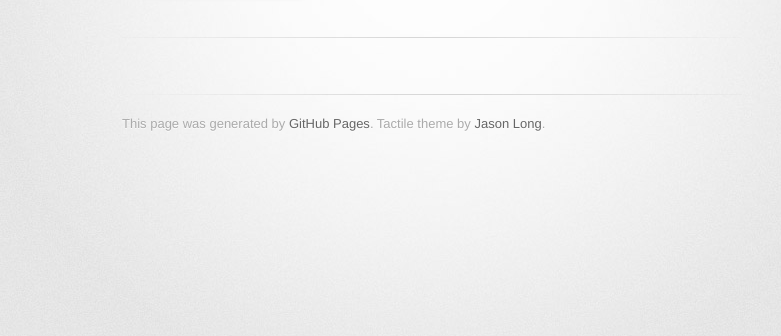
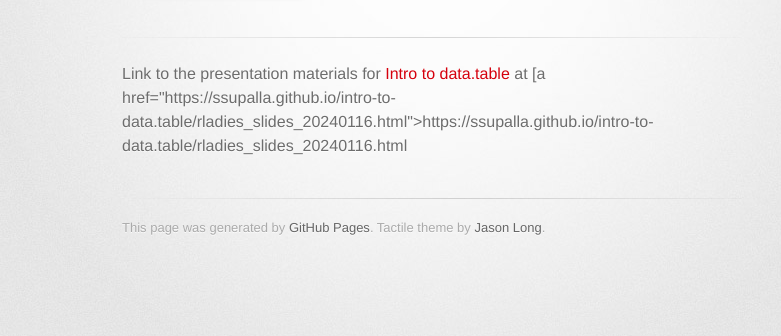
Before and after one commit to ssupalla/ssupalla.github.io, a plain HTML site: page index.html in a window 1280 px wide. Shown: the part 178-514 px from the top of the page, without its empty margins (208-989 px from the left). Drawn offline with Linux system fonts and the light colour scheme; a web font is replaced by a local one.

Commit message:
Update index.html

```diff
--- a/index.html
+++ b/index.html
@@ -28,6 +28,10 @@
 
         <hr>
 
+        <p> Link to the presentation materials for <a href="https://www.meetup.com/rladies-st-louis/events/298315363/"><b>Intro to data.table</b></a> at
+        [a href="https://ssupalla.github.io/intro-to-data.table/rladies_slides_20240116.html">https://ssupalla.github.io/intro-to-data.table/rladies_slides_20240116.html</a>
+        </p>
+
         <footer>
           This page was generated by <a href="http://pages.github.com">GitHub Pages</a>. Tactile theme by <a href="https://twitter.com/jasonlong">Jason Long</a>.
         </footer>
```
